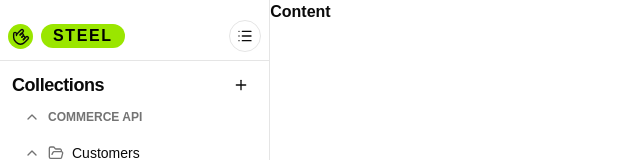
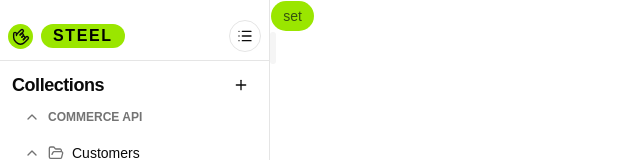
Before and after one commit to VishnuKaniyamvayal/steel, a React (Vite) app: page / in a window 1280 px wide. Shown: the top 160 px of the page, without its empty margins (0-640 px from the left). Built offline with nearby package versions, Linux system fonts and the light colour scheme.

Commit message:
feat: add tab layout component and integrate with app structure

```diff
--- a/src/App.tsx
+++ b/src/App.tsx
@@ -4,6 +4,7 @@ import {
 	ResizablePanelGroup,
 } from "@/components/ui/resizable";
 import { Sidebar } from "@/sections";
+import { TabLayout } from "./core/tabs/layout";
 
 function App() {
 	return (
@@ -14,7 +15,7 @@ function App() {
 				</ResizablePanel>
 				<ResizableHandle withHandle />
 				<ResizablePanel defaultSize="75%">
-					<span className="font-semibold">Content</span>
+					<TabLayout />
 				</ResizablePanel>
 			</ResizablePanelGroup>
 		</main>
--- /dev/null
+++ b/src/components/ui/card.tsx
@@ -0,0 +1,100 @@
+import type * as React from "react";
+
+import { cn } from "@/lib/utils";
+
+function Card({
+	className,
+	size = "default",
+	...props
+}: React.ComponentProps<"div"> & { size?: "default" | "sm" }) {
+	return (
+		<div
+			data-slot="card"
+			data-size={size}
+			className={cn(
+				"group/card flex flex-col gap-(--card-spacing) overflow-hidden rounded-[min(var(--radius-4xl),24px)] bg-card py-(--card-spacing) text-sm text-card-foreground shadow-sm ring-1 ring-foreground/5 [--card-spacing:--spacing(5)] has-[>img:first-child]:pt-0 data-[size=sm]:[--card-spacing:--spacing(4)] dark:ring-foreground/10 *:[img:first-child]:rounded-t-[min(var(--radius-4xl),24px)] *:[img:last-child]:rounded-b-[min(var(--radius-4xl),24px)]",
+				className,
+			)}
+			{...props}
+		/>
+	);
+}
+
+function CardHeader({ className, ...props }: React.ComponentProps<"div">) {
+	return (
+		<div
+			data-slot="card-header"
+			className={cn(
+				"group/card-header @container/card-header grid auto-rows-min items-start gap-1.5 rounded-t-[min(var(--radius-4xl),24px)] px-(--card-spacing) has-data-[slot=card-action]:grid-cols-[1fr_auto] has-data-[slot=card-description]:grid-rows-[auto_auto] [.border-b]:pb-(--card-spacing)",
+				className,
+			)}
+			{...props}
+		/>
+	);
+}
+
+function CardTitle({ className, ...props }: React.ComponentProps<"div">) {
+	return (
+		<div
+			data-slot="card-title"
+			className={cn("text-base font-medium", className)}
+			{...props}
+		/>
+	);
+}
+
+function CardDescription({ className, ...props }: React.ComponentProps<"div">) {
+	return (
+		<div
+			data-slot="card-description"
+			className={cn("text-sm text-muted-foreground", className)}
+			{...props}
+		/>
+	);
+}
+
+function CardAction({ className, ...props }: React.ComponentProps<"div">) {
+	return (
+		<div
+			data-slot="card-action"
+			className={cn(
+				"col-start-2 row-span-2 row-start-1 self-start justify-self-end",
+				className,
+			)}
+			{...props}
+		/>
+	);
+}
+
+function CardContent({ className, ...props }: React.ComponentProps<"div">) {
+	return (
+		<div
+			data-slot="card-content"
+			className={cn("px-(--card-spacing)", className)}
+			{...props}
+		/>
+	);
+}
+
+function CardFooter({ className, ...props }: React.ComponentProps<"div">) {
+	return (
+		<div
+			data-slot="card-footer"
+			className={cn(
+				"flex items-center rounded-b-[min(var(--radius-4xl),24px)] px-(--card-spacing) [.border-t]:pt-(--card-spacing)",
+				className,
+			)}
+			{...props}
+		/>
+	);
+}
+
+export {
+	Card,
+	CardAction,
+	CardContent,
+	CardDescription,
+	CardFooter,
+	CardHeader,
+	CardTitle,
+};
--- a/src/components/ui/tabs.tsx
+++ b/src/components/ui/tabs.tsx
@@ -1,7 +1,7 @@
-import { Tabs as TabsPrimitive } from "@base-ui/react/tabs"
-import { cva, type VariantProps } from "class-variance-authority"
+import { Tabs as TabsPrimitive } from "@base-ui/react/tabs";
+import { cva, type VariantProps } from "class-variance-authority";
 
-import { cn } from "@/lib/utils"
+import { cn } from "@/lib/utils";
 
 function Tabs({
 	className,
@@ -14,11 +14,11 @@ function Tabs({
 			data-orientation={orientation}
 			className={cn(
 				"group/tabs flex gap-2 data-horizontal:flex-col",
-        className
+				className,
 			)}
 			{...props}
 		/>
-  )
+	);
 }
 
 const tabsListVariants = cva(
@@ -33,8 +33,8 @@ const tabsListVariants = cva(
 		defaultVariants: {
 			variant: "default",
 		},
-  }
-)
+	},
+);
 
 function TabsList({
 	className,
@@ -48,7 +48,7 @@ function TabsList({
 			className={cn(tabsListVariants({ variant }), className)}
 			{...props}
 		/>
-  )
+	);
 }
 
 function TabsTrigger({ className, ...props }: TabsPrimitive.Tab.Props) {
@@ -60,11 +60,11 @@ function TabsTrigger({ className, ...props }: TabsPrimitive.Tab.Props) {
 				"group-data-[variant=line]/tabs-list:bg-transparent group-data-[variant=line]/tabs-list:data-active:bg-transparent dark:group-data-[variant=line]/tabs-list:data-active:border-transparent dark:group-data-[variant=line]/tabs-list:data-active:bg-transparent",
 				"data-active:bg-background data-active:text-foreground dark:data-active:border-input dark:data-active:bg-input/30 dark:data-active:text-foreground",
 				"after:absolute after:bg-foreground after:opacity-0 after:transition-opacity group-data-horizontal/tabs:after:inset-x-0 group-data-horizontal/tabs:after:bottom-[-5px] group-data-horizontal/tabs:after:h-0.5 group-data-vertical/tabs:after:inset-y-0 group-data-vertical/tabs:after:-right-1 group-data-vertical/tabs:after:w-0.5 group-data-[variant=line]/tabs-list:data-active:after:opacity-100",
-        className
+				className,
 			)}
 			{...props}
 		/>
-  )
+	);
 }
 
 function TabsContent({ className, ...props }: TabsPrimitive.Panel.Props) {
@@ -74,7 +74,7 @@ function TabsContent({ className, ...props }: TabsPrimitive.Panel.Props) {
 			className={cn("flex-1 text-sm outline-none", className)}
 			{...props}
 		/>
-  )
+	);
 }
 
-export { Tabs, TabsList, TabsTrigger, TabsContent, tabsListVariants }
+export { Tabs, TabsContent, TabsList, TabsTrigger, tabsListVariants };
--- a/src/core/tabs/layout.tsx
+++ b/src/core/tabs/layout.tsx
@@ -0,0 +1,31 @@
+import { Button } from "@/components/ui/button";
+import { Tabs, TabsList, TabsTrigger } from "@/components/ui/tabs";
+import { useTabStore } from "./tab-manager-store";
+
+export function TabLayout() {
+	const activeTabId = useTabStore((state) => state.activeTabId);
+	const openTabs = useTabStore((state) => state.openTabs);
+	const openTab = useTabStore((state) => state.openTab);
+	const setActiveTab = useTabStore((state) => state.setActiveTab);
+
+	return (
+		<div>
+			<Button onClick={() => openTab("request")}>set</Button>
+			<Tabs
+				value={activeTabId}
+				onValueChange={(value) => setActiveTab(value as string)}
+				className="w-100"
+			>
+				<TabsList>
+					{openTabs.map((tab) => {
+						return (
+							<TabsTrigger key={tab.instanceId} value={tab.instanceId}>
+								{tab.type}
+							</TabsTrigger>
+						);
+					})}
+				</TabsList>
+			</Tabs>
+		</div>
+	);
+}
--- /dev/null
+++ b/src/features/requests/index.tsx
@@ -0,0 +1,3 @@
+export function Request() {
+	return <div>hello this is request</div>;
+}
--- a/src/sections/sidebar/workplace-selector/components/SteelLogo.tsx
+++ b/src/sections/sidebar/workplace-selector/components/SteelLogo.tsx
@@ -4,8 +4,8 @@ const SteelLogo = () => {
 	return (
 		<div className="flex gap-2 items-center">
 			<div className="bg-primary rounded-full p-1">
-				<HandMetal size={17} className="rotate-45"/>
-			</div >
+				<HandMetal size={17} className="rotate-45" />
+			</div>
 			<p className="text-black rounded-full bg-primary px-3 font-bold tracking-widest">
 				STEEL
 			</p>
```
Also changed, not shown: src/core/tabs/tab-manager-store.ts (+5 -8 lines), src/core/tabs/registry.ts (indentation only). Lines whose indentation alone changed are shown as unchanged.
